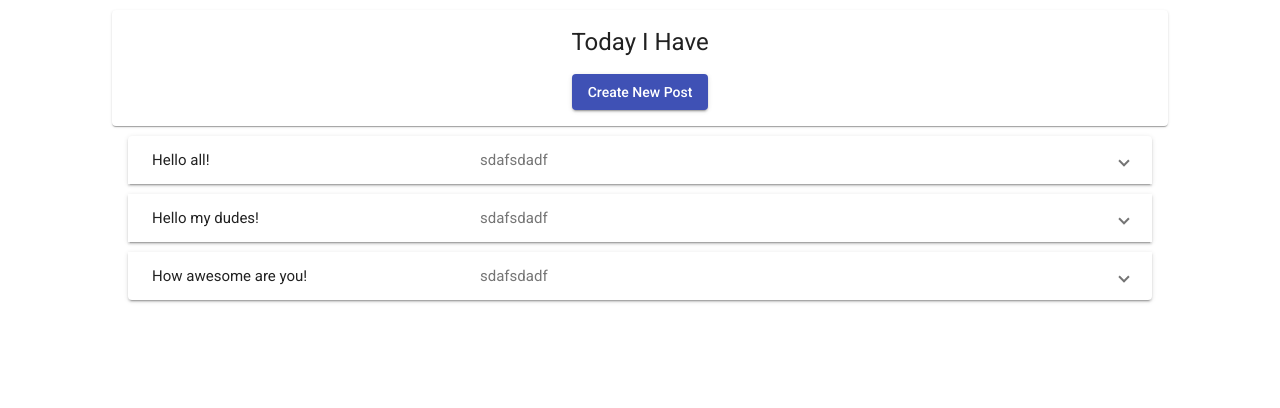
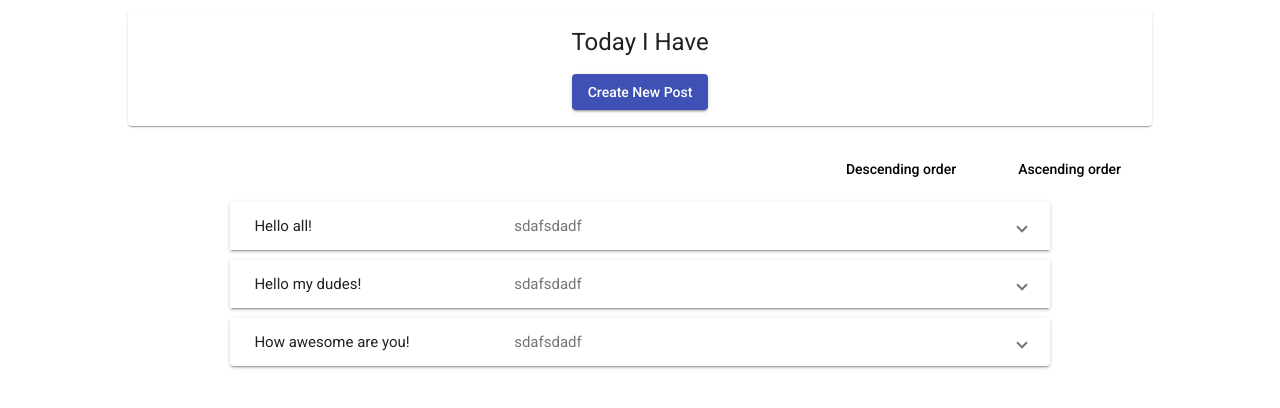
Before and after one commit to skiibot/SPA, an Angular app in the folder TechTaskSPA/: page / in a window 1280 px wide. Shown: the top 408 px of the page. Built offline with nearby package versions, Linux system fonts and the light colour scheme.

Commit message:
Can sort by ascending and descending order

```diff
--- a/TechTaskSPA/package.json
+++ b/TechTaskSPA/package.json
@@ -20,6 +20,7 @@
     "@angular/platform-browser": "~12.0.0",
     "@angular/platform-browser-dynamic": "~12.0.0",
     "@angular/router": "~12.0.0",
+    "lodash": "^4.17.21",
     "rxjs": "~6.6.0",
     "tslib": "^2.1.0",
     "zone.js": "~0.11.4"
--- a/TechTaskSPA/src/app/app.module.ts
+++ b/TechTaskSPA/src/app/app.module.ts
@@ -9,6 +9,8 @@ import {MatExpansionModule} from '@angular/material/expansion';
 import { FormsModule, ReactiveFormsModule } from '@angular/forms';
 import {MatFormFieldModule } from '@angular/material/form-field';
 import {MatInputModule} from '@angular/material/input';
+import {MatMenuModule} from '@angular/material/menu';
+
 
 import { AppComponent } from './app.component';
 import {CreatePostComponent} from './components/create-post-dialog/create-post.component';
@@ -38,7 +40,8 @@ const routes: Routes = [
     FormsModule,
     ReactiveFormsModule,
     MatFormFieldModule,
-    MatInputModule
+    MatInputModule,
+    MatMenuModule
     //RouterModule.forRoot(routes)
   ],
   providers: [],
--- a/TechTaskSPA/src/app/components/display-post/display-post.component.html
+++ b/TechTaskSPA/src/app/components/display-post/display-post.component.html
@@ -1,7 +1,20 @@
-<mat-card>
+<article>
+   <mat-card>
     <mat-card-header> <h1>Today I Have</h1></mat-card-header>
-    <button mat-raised-button color="primary" (click) = "createNewDialog()">Create New Post</button>
+    <button id = "special" mat-raised-button color="primary" (click) = "createNewDialog()">Create New Post</button>
 </mat-card>
+<!--
+   <Input matInput
+                id="filterID"
+                placeholder="Type here to search"
+                [(ngModel)] = "filtertext"
+                (input) = "filterPosts(input.value)">
+-->
+
+<button class="buttonsSort" mat-button (click) = "sortAscending()">Ascending order</button>
+<button class="buttonsSort" mat-button (click) = "sortDescending()">Descending order</button>
+
+
 <mat-accordion *ngIf = "posts.length > 0" >
     <mat-expansion-panel *ngFor = "let post of posts">
         <mat-expansion-panel-header>
@@ -16,3 +29,5 @@
 
 </mat-accordion>
 <h2 *ngIf = "posts.length == 0" > There is nothing to display!</h2>
+
+</article>
--- a/TechTaskSPA/src/app/components/display-post/display-post.component.scss
+++ b/TechTaskSPA/src/app/components/display-post/display-post.component.scss
@@ -1,4 +1,4 @@
-button{
+#special{
     display:block;
     margin:auto;
 }
@@ -13,9 +13,6 @@ h1{
 }
 
 mat-card{
-    width:80%;
-    display:block;
-    margin:auto;
     margin-top:10px;
     margin-bottom:10px;
 }
@@ -32,3 +29,14 @@ mat-expansion-panel{
     margin-top:10px;
     margin-bottom:10px;
 }
+
+.buttonsSort{
+    float:right;
+    margin:15px;
+}
+
+article{
+    width:80%;
+    display:block;
+    margin:auto;
+}
--- a/TechTaskSPA/src/app/components/display-post/display-post.component.ts
+++ b/TechTaskSPA/src/app/components/display-post/display-post.component.ts
@@ -3,7 +3,7 @@ import {Post} from "src/app/models/posts.models";
 import { PostService } from "src/app/services/post.service";
 import {MatDialog, MatDialogConfig} from "@angular/material/dialog";
 import { CreatePostComponent } from "../create-post-dialog/create-post.component";
-
+import {lodash} from 'lodash';
 
 @Component({
     selector: 'display-post',
@@ -14,7 +14,9 @@ import { CreatePostComponent } from "../create-post-dialog/create-post.component
 
 export class DisplayPostComponent{
 
-    posts:Post[] = [];
+    posts:Post[] = [null];
+    filtertext:string = '';
+
 
     constructor(public postService:PostService, private dialog:MatDialog){
         postService.postUpdated.subscribe(
@@ -23,6 +25,8 @@ export class DisplayPostComponent{
         });
         postService.getPosts();
     }
+
+
 
 
     createNewDialog(){
@@ -40,4 +44,28 @@ export class DisplayPostComponent{
     onDelete(id:string){
         this.postService.removePosts(id);
     }
+
+    filterPosts(value:any){
+        console.log("currently typing!");
+        this.filtertext += value.target.value;
+        this.posts = this.posts.filter( function(post){
+            return post.title.toLocaleLowerCase().includes(value)
+        });
+    }
+
+    sortAscending(){
+        var sorted = this.posts.sort((a, b) => a.title.localeCompare(b.title));
+        this.posts = sorted;
+    }
+
+    sortDescending(){
+        var sorted = this.posts.sort((a, b) => a.title.localeCompare(b.title)).reverse();
+        this.posts = sorted;
+    }
+
+
+
+
+
+
 }
--- a/TechTaskSPA/src/app/services/post.service.ts
+++ b/TechTaskSPA/src/app/services/post.service.ts
@@ -47,7 +47,4 @@ export class PostService{
 
         this.postUpdated.next([...this.Posts]);
     }
-
-
-
 }
```
Also changed, not shown: 1 other file (tests, documents, lock files or other folders).
